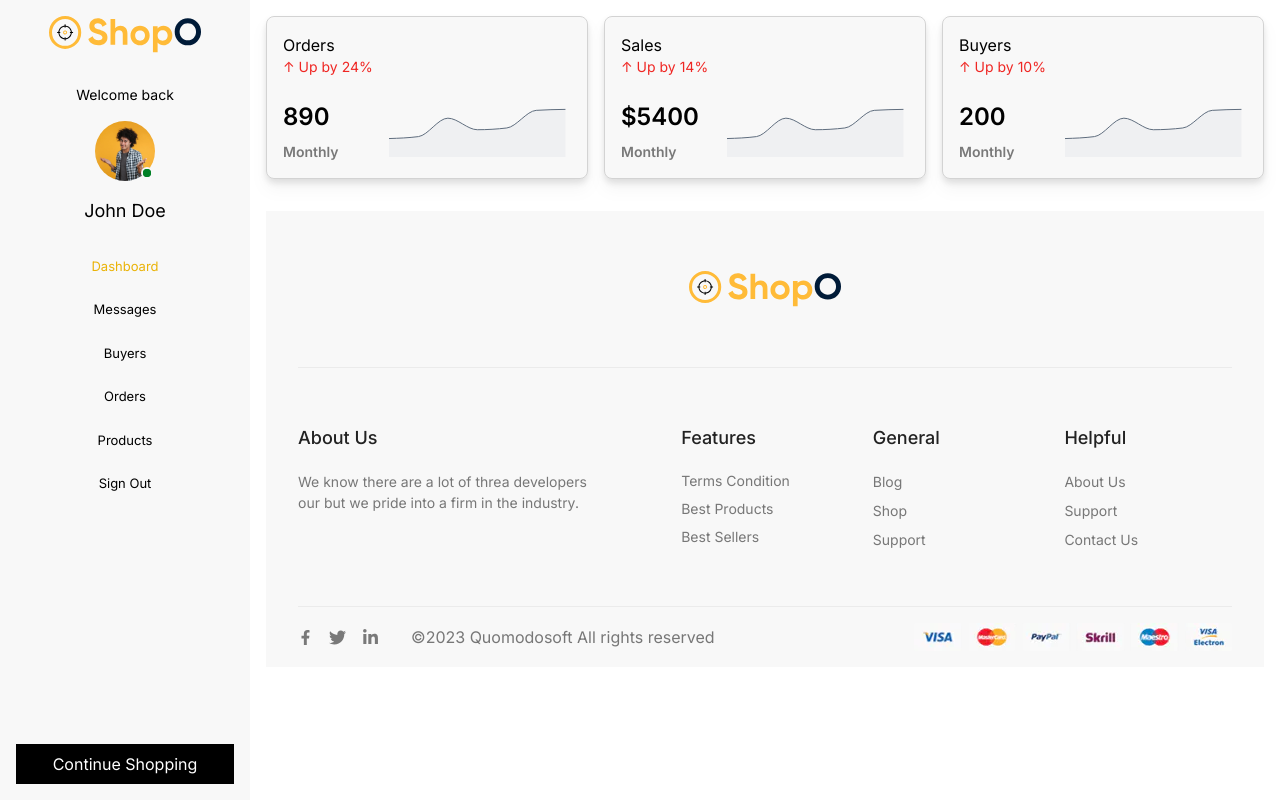
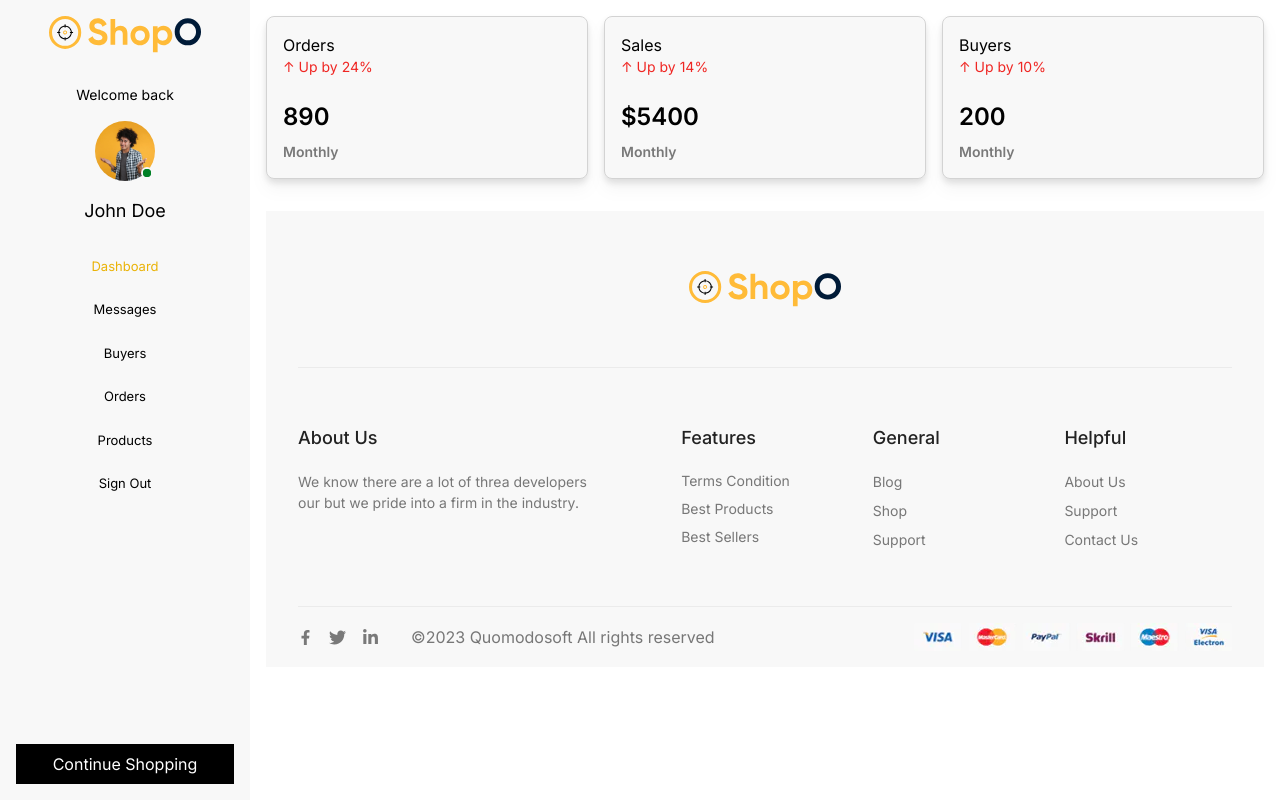
Before and after one commit to UzairMalik17/e-commerceSingle, a Next.js app: page /admin/dashboard in a window 1280 px wide. Built offline with nearby package versions, Linux system fonts and the light colour scheme.

Commit message:
Overview Card

```diff
--- /dev/null
+++ b/components/Client/Dashboard/Chart/Chart.tsx
@@ -0,0 +1,43 @@
+import React from "react";
+import { AreaChart, Area, ResponsiveContainer } from "recharts";
+
+const data = [
+  {
+    uv: 9400,
+  },
+  {
+    uv: 10398,
+  },
+  {
+    uv: 19800,
+  },
+  {
+    uv: 13908,
+  },
+  {
+    uv: 14800,
+  },
+  {
+    uv: 23800,
+  },
+  {
+    uv: 24300,
+  },
+];
+const Chart = () => {
+  return (
+    <ResponsiveContainer width="100%" height="100%">
+      <AreaChart width={400} height={100} data={data}>
+        <Area
+          type="monotone"
+          dataKey="uv"
+          stroke="#5F6D7E"
+          fill="#E9EBEE"
+          fillOpacity={0.6}
+        />
+      </AreaChart>
+    </ResponsiveContainer>
+  );
+};
+
+export default Chart;
--- a/components/Client/Dashboard/OverviewCard/OverviewCard.tsx
+++ b/components/Client/Dashboard/OverviewCard/OverviewCard.tsx
@@ -1,35 +1,11 @@
-import { title } from "process";
 import React from "react";
-import { AreaChart, Area, ResponsiveContainer } from "recharts";
 interface Props {
   title: string;
   status: string;
   amount: string;
   style?: string;
 }
-const data = [
-  {
-    uv: 9400,
-  },
-  {
-    uv: 10398,
-  },
-  {
-    uv: 19800,
-  },
-  {
-    uv: 13908,
-  },
-  {
-    uv: 14800,
-  },
-  {
-    uv: 23800,
-  },
-  {
-    uv: 24300,
-  },
-];
+
 const OverviewCard: React.FC<Props> = ({ title, status, amount, style }) => {
   return (
     <div
@@ -43,19 +19,7 @@ const OverviewCard: React.FC<Props> = ({ title, status, amount, style }) => {
           <p className="text-2xl font-semibold">{amount}</p>
           <p className="text-black-cool text-[14px] font-semibold">Monthly</p>
         </div>
-        <div className="w-full h-full col-span-2">
-          <ResponsiveContainer width="100%" height="100%">
-            <AreaChart width={400} height={100} data={data}>
-              <Area
-                type="monotone"
-                dataKey="uv"
-                stroke="#5F6D7E"
-                fill="#E9EBEE"
-                fillOpacity={0.6}
-              />
-            </AreaChart>
-          </ResponsiveContainer>
-        </div>
+        <div className="w-full h-full col-span-2"></div>
       </div>
     </div>
   );
```
